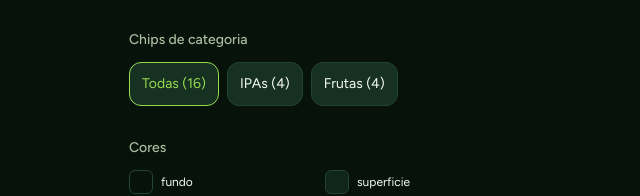
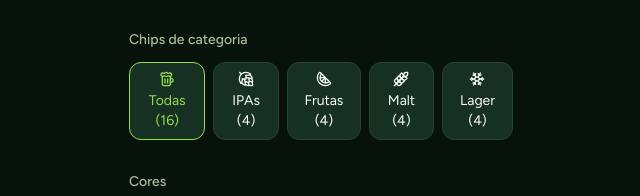
Before and after one commit to DiegoLCirqueira/Leguel-Beer, a Next.js app in the folder apps/web/: page /dev/tokens in a window 1280 px wide. Shown: the part 4898-5094 px from the top of the page, without its empty margins (319-959 px from the left). Built offline with nearby package versions, Linux system fonts and the light colour scheme; no server answers.

Commit message:
:sparkles: feat(web): ícones decorativos nos chips de categoria da home

```diff
--- a/apps/web/src/components/component-showcase.tsx
+++ b/apps/web/src/components/component-showcase.tsx
@@ -19,6 +19,7 @@ import {
   Campo,
   CervejaNaoEncontrada,
   CategoryChips,
+  IconeDaCategoria,
   DivisorOu,
   LinhaDoResumo,
   LojaHeader,
@@ -98,9 +99,11 @@ const itensDaMoldura: ItemLocal[] = [
 ];
 
 const categories = [
-  { id: "todas", label: "Todas", count: 16 },
-  { id: "ipas", label: "IPAs", count: 4 },
-  { id: "frutas", label: "Frutas", count: 4 },
+  { id: "todas", label: "Todas", count: 16, icon: <IconeDaCategoria slug="todas" /> },
+  { id: "ipas", label: "IPAs", count: 4, icon: <IconeDaCategoria slug="ipa" /> },
+  { id: "frutas", label: "Frutas", count: 4, icon: <IconeDaCategoria slug="frutas" /> },
+  { id: "malt", label: "Malt", count: 4, icon: <IconeDaCategoria slug="malt" /> },
+  { id: "lager", label: "Lager", count: 4, icon: <IconeDaCategoria slug="lager" /> },
 ];
 
 const badges = [
--- a/apps/web/src/components/home/faixa-de-categorias.tsx
+++ b/apps/web/src/components/home/faixa-de-categorias.tsx
@@ -1,7 +1,7 @@
 "use client";
 
 import { useRouter } from "next/navigation";
-import { CategoryChips } from "@/components/ui";
+import { CategoryChips, IconeDaCategoria } from "@/components/ui";
 
 const TODAS = "todas";
 
@@ -14,8 +14,13 @@ export function FaixaDeCategorias({ categorias }: Props) {
   if (comCerveja.length === 0) return null;
   const total = comCerveja.reduce((soma, c) => soma + c.quantidade, 0);
   const chips = [
-    { id: TODAS, label: "Todas", count: total },
-    ...comCerveja.map((c) => ({ id: c.slug, label: c.nome, count: c.quantidade })),
+    { id: TODAS, label: "Todas", count: total, icon: <IconeDaCategoria slug={TODAS} /> },
+    ...comCerveja.map((c) => ({
+      id: c.slug,
+      label: c.nome,
+      count: c.quantidade,
+      icon: <IconeDaCategoria slug={c.slug} />,
+    })),
   ];
 
   return (
--- /dev/null
+++ b/apps/web/src/components/ui/icone-da-categoria.tsx
@@ -0,0 +1,14 @@
+import { Beer, Citrus, Hop, Snowflake, Wheat, type LucideIcon } from "lucide-react";
+
+const ICONES: Record<string, LucideIcon> = {
+  ipa: Hop,
+  frutas: Citrus,
+  malt: Wheat,
+  lager: Snowflake,
+};
+
+/** Ícone decorativo da categoria (slug); categoria desconhecida e "todas" usam a caneca. */
+export function IconeDaCategoria({ slug }: { slug: string }) {
+  const Icone = ICONES[slug] ?? Beer;
+  return <Icone aria-hidden="true" className="size-4" />;
+}
--- a/apps/web/src/components/ui/index.ts
+++ b/apps/web/src/components/ui/index.ts
@@ -33,3 +33,4 @@ export { StyleBadge } from "./style-badge";
 export { TotaisDoResumo } from "./totais-do-resumo";
 export type { FreteEstimado } from "./totais-do-resumo";
 export { Toast } from "./toast";
+export { IconeDaCategoria } from "./icone-da-categoria";
```
